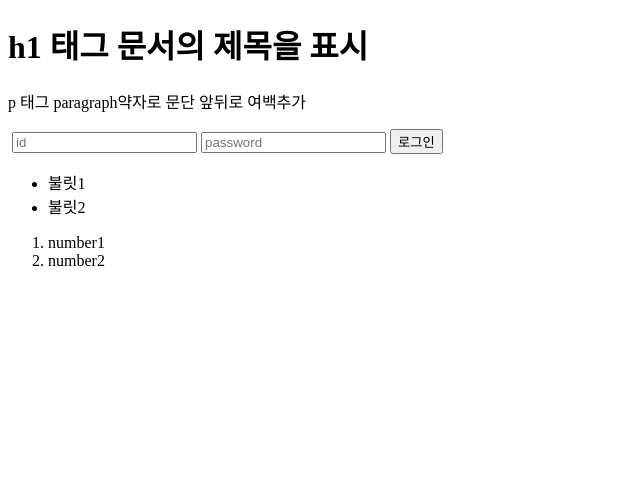
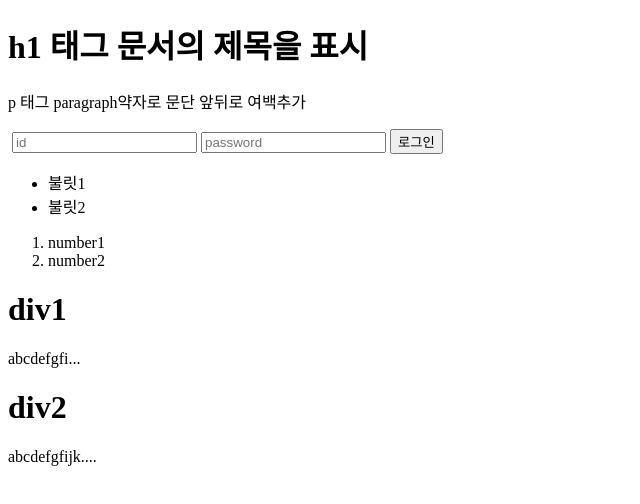
Before and after one commit to URyung/new-Frontend, a plain HTML site: page Frontend/study/html.html in a window 1280 px wide. Shown: the whole page, without its empty margins (0-640 px from the left). Drawn offline with Linux system fonts and the light colour scheme.

Commit message:
div span

```diff
--- a/Frontend/study/html.html
+++ b/Frontend/study/html.html
@@ -6,18 +6,23 @@
     <title>html 구조정리</title>
 </head>
 <body>
+
     <!-- <h1></h1> -->
   <h1>h1 태그 문서의 제목을 표시</h1>
+
   <!-- <p></p> -->
    <p>
     p 태그 paragraph약자로 문단 앞뒤로 여백추가
    </p>
-<!-- <img src="주소값" alt="이미지를 불러오지 못했을때 대체 텍스트"> -->
+
+   <!-- <img src="주소값" alt="이미지를 불러오지 못했을때 대체 텍스트"> -->
     <img src="이미지 주소" title="이미지를 나타내는 약어 ex) Logo" width="가로" height="세로" alt="">
-<!-- <input type="text"><input type="text" name="" id=""><input type="button" value=""> -->
+
+    <!-- <input type="text"><input type="text" name="" id=""><input type="button" value=""> -->
     <input type="text" placeholder="id">
     <input type="password" placeholder="password">
     <button>로그인</button>
+
     <!-- html을 list로 표현하고싶을때
      <ul> or <ol> 리스트에 위치할 항목들은 <li>-->
         <ul>
@@ -29,5 +34,19 @@
             <li>number2</li>
         </ol>
 
+    <!-- <div>페이지 영역분리</div>
+     <span>text 줄바꿈없이 한줄로나타내는 인라인요소</span> -->
+        <div>
+            <h1>div1</h1>
+             <span>
+                abcdefgfi...
+             </span>
+        </div>
+        <div>
+            <h1>div2</h1>
+            <span>
+                abcdefgfijk....
+            </span>
+        </div>
 </body>
 </html>
```
